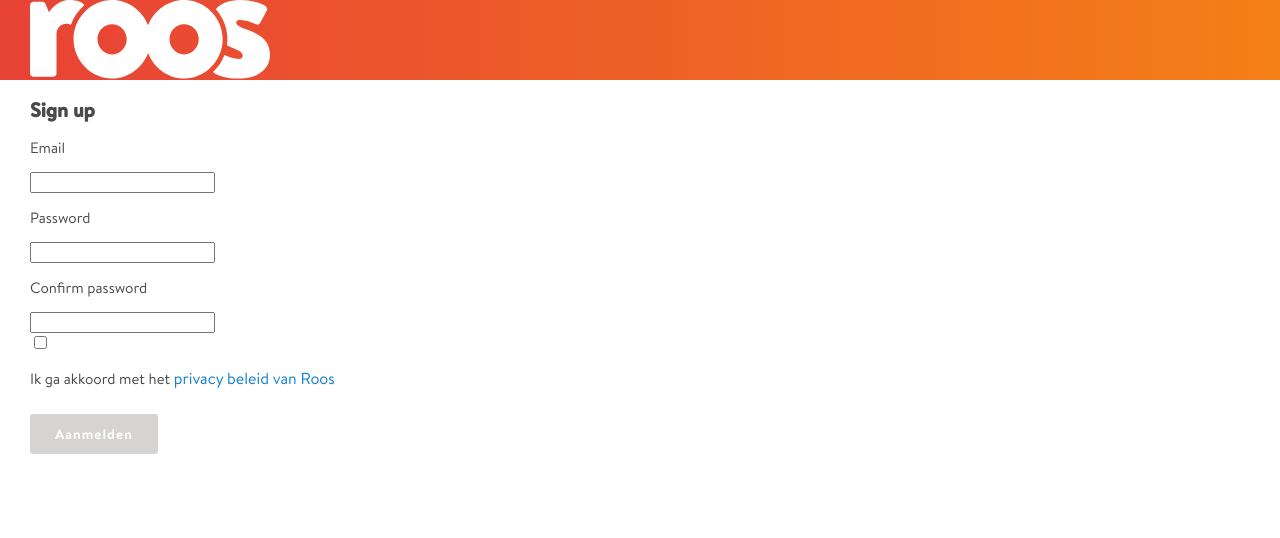
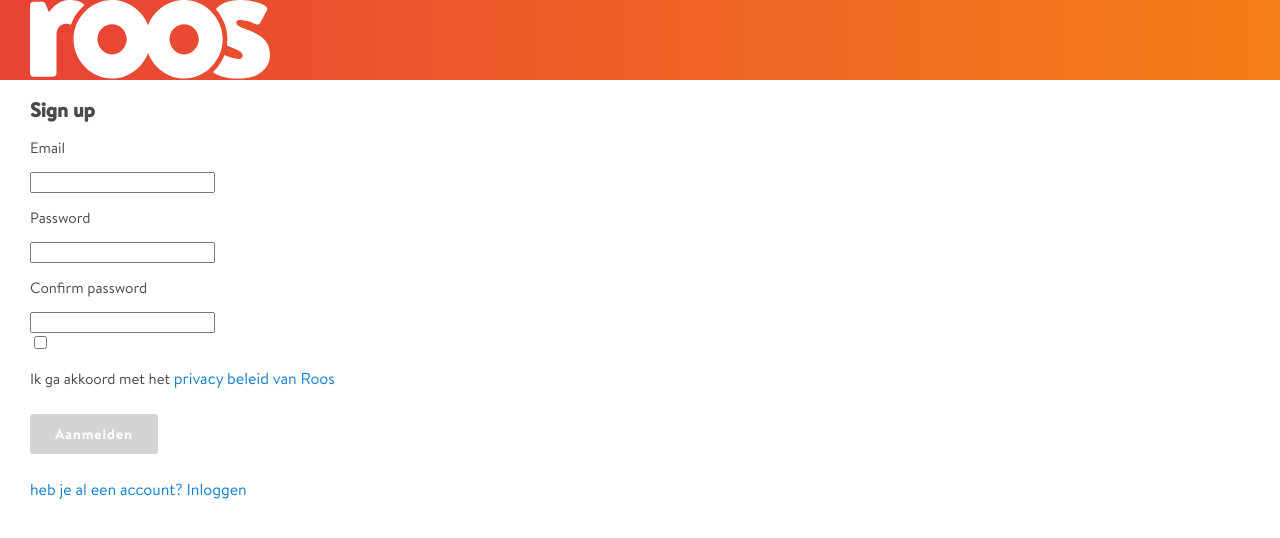
Before and after one commit to Reinoptland/upload-app, a React (Create React App) app in the folder client/: page /signup in a window 1280 px wide. Shown: the top 538 px of the page. Built offline with nearby package versions, Linux system fonts and the light colour scheme.

Commit message:
login button at signup page

```diff
--- a/client/src/components/signup/SignupPage.jsx
+++ b/client/src/components/signup/SignupPage.jsx
@@ -2,7 +2,10 @@ import React, {PureComponent} from 'react'
 import {connect} from 'react-redux'
 import {signup} from '../../actions/users'
 import SignupForm from './SignupForm'
-import {Redirect} from 'react-router-dom'
+import {Redirect, Link} from 'react-router-dom'
+
+//styling
+import '../../css/signup.css'
 
 class SignupPage extends PureComponent {
 	handleSubmit = (data) => {
@@ -21,6 +24,10 @@ class SignupPage extends PureComponent {
 				<SignupForm onSubmit={this.handleSubmit} />
 
 				<p style={{color:'red'}}>{ this.props.signup.error }</p>
+
+				<div className="logintext">
+					<Link to={'/login'}>heb je al een account? Inloggen</Link>
+				</div>
 			</div>
 		)
 	}
--- a/client/src/css/signup.css
+++ b/client/src/css/signup.css
@@ -0,0 +1,10 @@
+@font-face {
+    font-family: 'BrandonText-Regular';
+    src: local('brandontext-regular'), url(../fonts/brandontext-regular.woff) format('woff');
+  }
+
+.logintext{
+    padding-top: 10px;
+    font-family: 'BrandonText-Regular';
+    color: #127ECF;
+}
```
